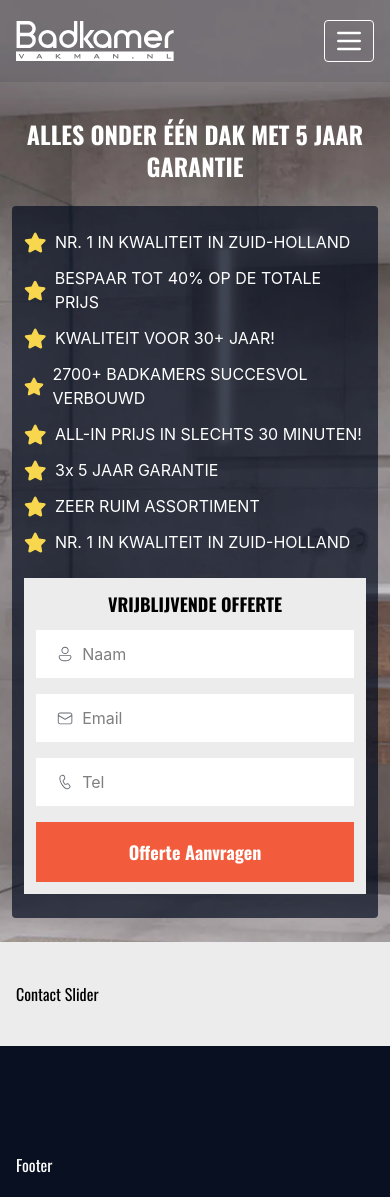
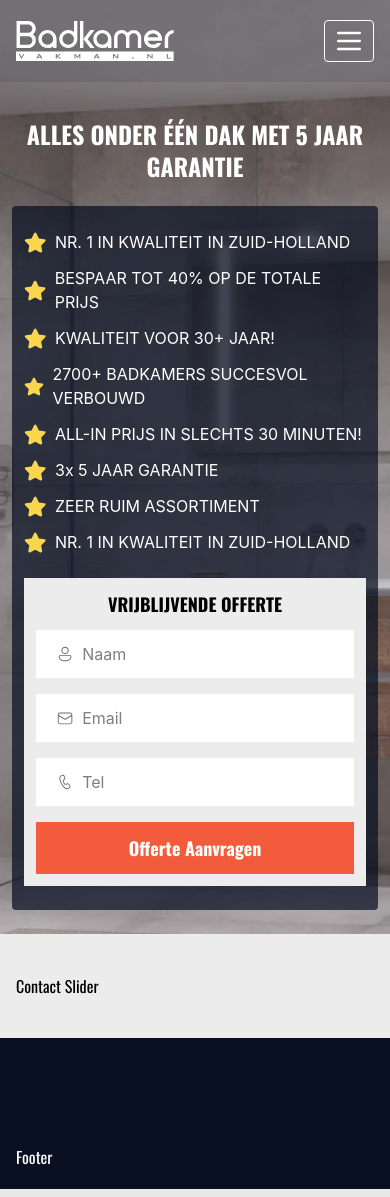
Before and after one commit to shaheen2013/badkamer-templates-dev, a Python web app: template templates/homepage.html in a window 390 px wide. Run offline with Jinja, Linux system fonts and the light colour scheme; the template is opened without the code that fills it, so the values that code supplies are empty; style sheets or scripts are compiled from the project's sources; some web fonts are replaced.

Commit message:
hero section responsive 2x

```diff
--- a/templates/homepage.html
+++ b/templates/homepage.html
@@ -269,7 +269,7 @@
               />
             </svg>
 
-            <p class="lg:text-2xl font-inter">
+            <p class="lg:text-2xl font-inter text-left">
               NR. 1 IN KWALITEIT IN ZUID-HOLLAND
             </p>
           </div>
@@ -349,7 +349,7 @@
 
             <!-- button -->
             <button
-              class="cursor-pointer px-10 bg-[#F25C3C] text-white text-lg font-bold w-full py-4"
+              class="cursor-pointer px-10 bg-[#F25C3C] text-white text-lg font-bold w-full lg:py-4 py-3"
             >
               Offerte Aanvragen
             </button>
```
